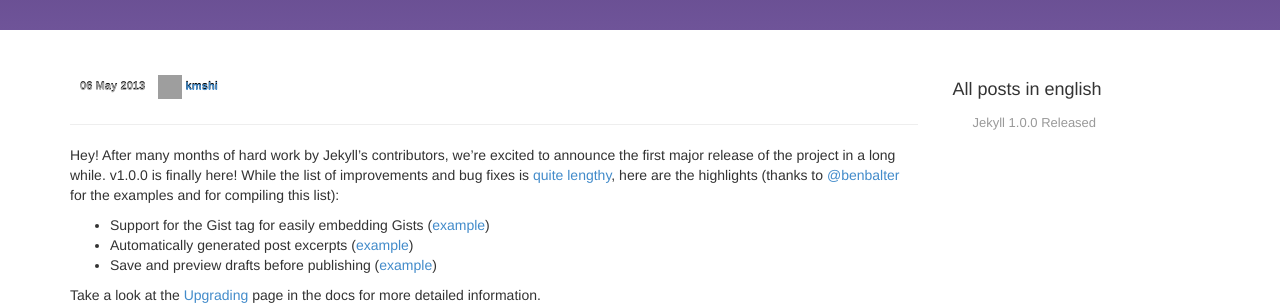
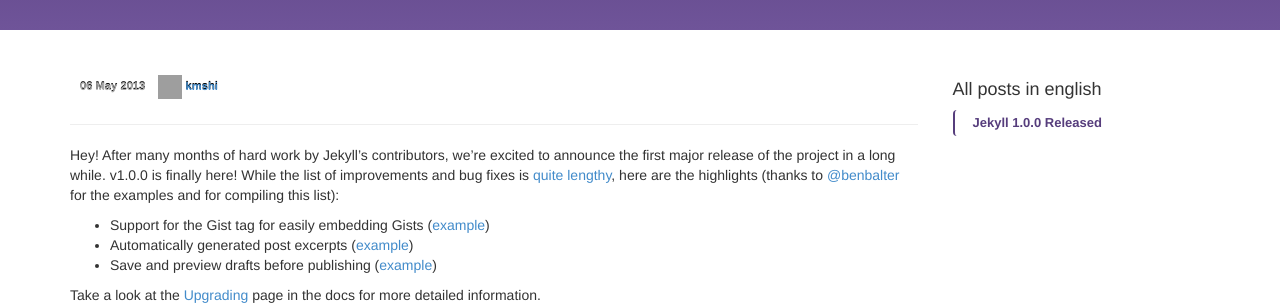
Before and after one commit to haxejs/haxejs.com, a Jekyll site: the page built from _posts/2013-05-06-jekyll-1-0-0-released.md, in a window 1280 px wide. Shown: the part 210-515 px from the top of the page. Built offline with Jekyll 4.4.1, drawn with Linux system fonts in a browser that asks for light colours; Markdown is read by kramdown in place of the engine named in the settings; grey boxes are pictures that could not be loaded.

Commit message:
Minor Update

```diff
--- a/_layouts/post_en.html
+++ b/_layouts/post_en.html
@@ -22,7 +22,7 @@
 	<h4>All posts in english</h4>
     <ul class="nav nav-pills nav-stacked" role="tablist">
         {% for post in site.categories.en %}
-	    <li role="presentation" {% if page.url == post.url %}class="disabled"{% endif %}><a href="{{ post.url }}">{{ post.title }}</a></li>
+	    <li role="presentation" {% if page.url == post.url %}class="active"{% endif %}><a href="{{ post.url }}">{{ post.title }}</a></li>
 	    {% endfor %}
 	</ul>
 </div>
--- a/_layouts/post_zh.html
+++ b/_layouts/post_zh.html
@@ -22,7 +22,7 @@
 	<h4>全部中文文章</h4>
     <ul class="nav nav-pills nav-stacked" role="tablist">
         {% for post in site.categories.zh %}
-	    <li role="presentation" {% if page.url == post.url %}class="disabled"{% endif %}><a href="{{ post.url }}">{{ post.title }}</a></li>
+	    <li role="presentation" {% if page.url == post.url %}class="active"{% endif %}><a href="{{ post.url }}">{{ post.title }}</a></li>
 	    {% endfor %}
 	</ul>
 </div>
```
Also changed, not shown: _posts/2014-11-21-hello-world.md (+2 -0 lines).
